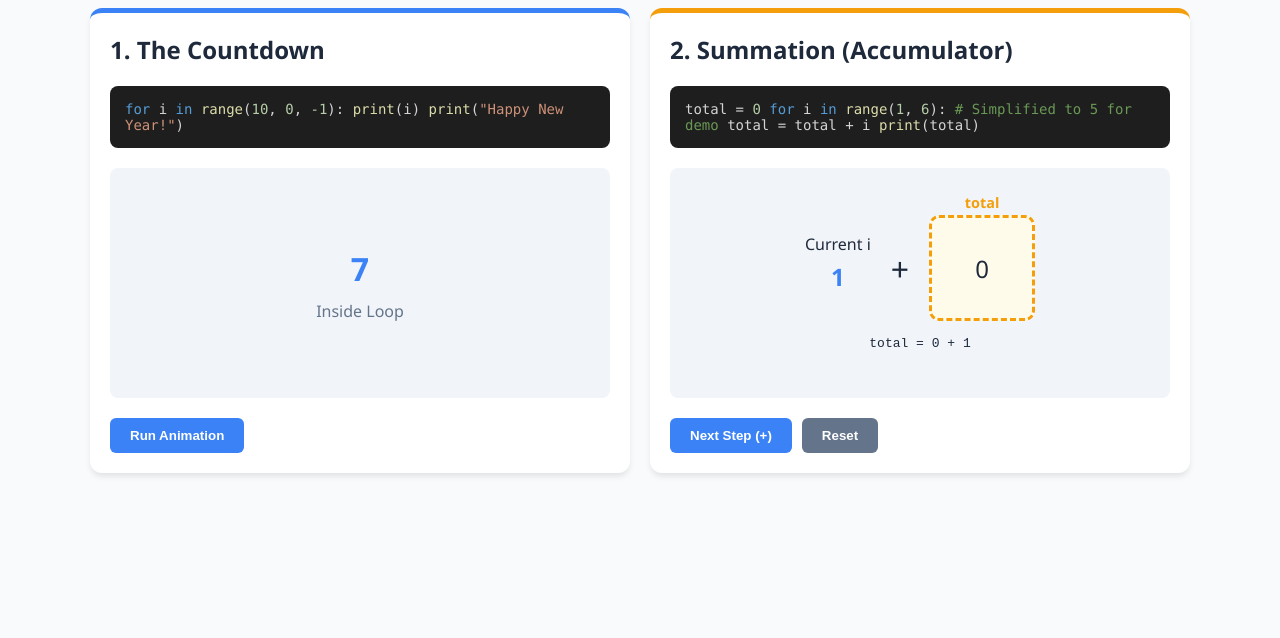
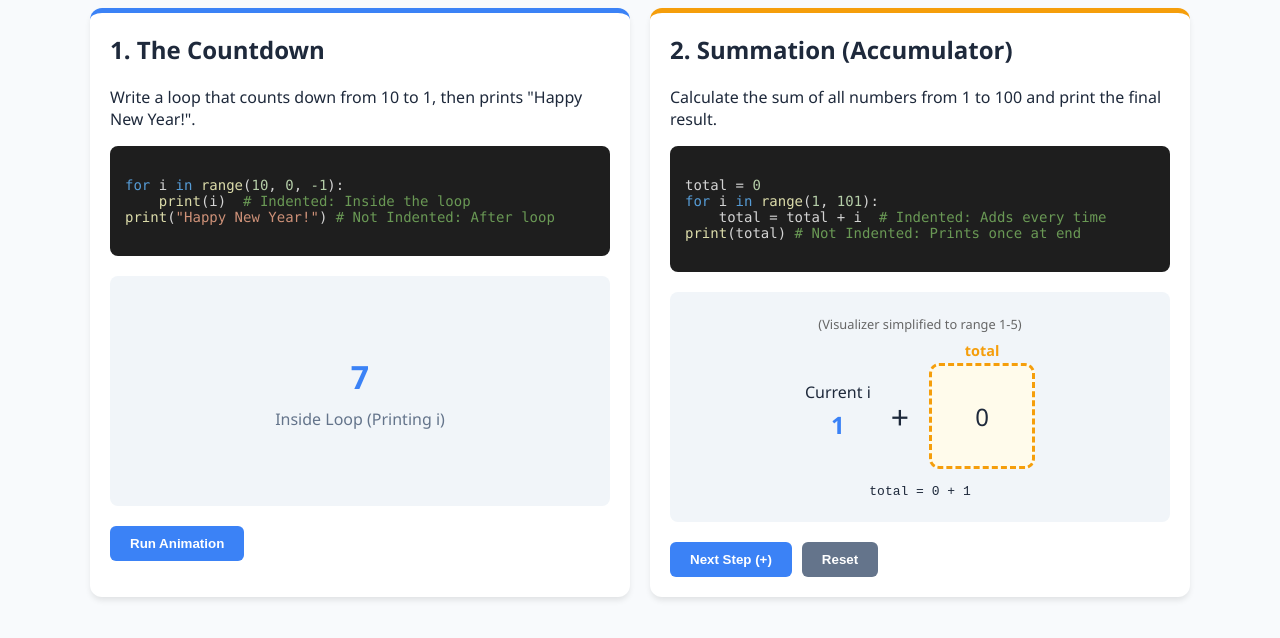
Before and after one commit to wslisam/python-loop-visualizer-pair-programming-practice-solution, a plain HTML site: page index.html in a window 1280 px wide. Both pictures are taken after a click on the button "Run Animation". Shown: the part 106-744 px from the top of the page. Drawn offline with Linux system fonts and the light colour scheme.

Commit message:
Update index.html
Enhance UI

```diff
--- a/index.html
+++ b/index.html
@@ -71,6 +71,7 @@
             overflow-x: auto;
             margin-bottom: 20px;
             position: relative;
+            white-space: pre; /* Preserves indentation */
         }
 
         .comment { color: #6a9955; }
@@ -155,10 +156,12 @@
         <!-- Challenge 1 -->
         <div class="card">
             <h2>1. The Countdown</h2>
+            <p>Write a loop that counts down from 10 to 1, then prints "Happy New Year!".</p>
+
             <div class="code-block">
 <span class="keyword">for</span> i <span class="keyword">in</span> <span class="function">range</span>(<span class="number">10</span>, <span class="number">0</span>, <span class="number">-1</span>):
-    <span class="function">print</span>(i)
-<span class="function">print</span>(<span class="string">"Happy New Year!"</span>)
+    <span class="function">print</span>(i)  <span class="comment"># Indented: Inside the loop</span>
+<span class="function">print</span>(<span class="string">"Happy New Year!"</span>) <span class="comment"># Not Indented: After loop</span>
             </div>
 
             <div class="visualizer">
@@ -173,14 +176,17 @@
         <!-- Challenge 2 -->
         <div class="card accent">
             <h2>2. Summation (Accumulator)</h2>
+            <p>Calculate the sum of all numbers from 1 to 100 and print the final result.</p>
+
             <div class="code-block">
 total = <span class="number">0</span>
-<span class="keyword">for</span> i <span class="keyword">in</span> <span class="function">range</span>(<span class="number">1</span>, <span class="number">6</span>): <span class="comment"># Simplified to 5 for demo</span>
-    total = total + i
-<span class="function">print</span>(total)
+<span class="keyword">for</span> i <span class="keyword">in</span> <span class="function">range</span>(<span class="number">1</span>, <span class="number">101</span>):
+    total = total + i  <span class="comment"># Indented: Adds every time</span>
+<span class="function">print</span>(total) <span class="comment"># Not Indented: Prints once at end</span>
             </div>
 
             <div class="visualizer">
+                <div style="font-size: 0.8rem; margin-bottom: 30px; color: #666;">(Visualizer simplified to range 1-5)</div>
                 <div style="display: flex; gap: 20px; align-items: center;">
                     <div style="text-align: center;">
                         <div style="margin-bottom:5px;">Current i</div>
@@ -209,7 +215,8 @@ total = <span class="number">0</span>
             let count = 10;
 
             display.textContent = count;
-            msg.textContent = "Inside Loop";
+            msg.textContent = "Inside Loop (Printing i)";
+            display.style.color = "#3b82f6"; // Reset color
 
             const interval = setInterval(() => {
                 count--;
@@ -219,7 +226,7 @@ total = <span class="number">0</span>
                     clearInterval(interval);
                     display.textContent = "Happy New Year!";
                     display.style.color = "#10b981"; // Green
-                    msg.textContent = "Loop Finished (Outside)";
+                    msg.textContent = "Loop Finished (Outside Code)";
                 }
             }, 800);
         }
@@ -227,7 +234,7 @@ total = <span class="number">0</span>
         // Summation Logic
         let currentI = 1;
         let currentTotal = 0;
-        const maxI = 5; // Simplified for demo
+        const maxI = 5; // Simplified for demo purposes
 
         function updateSumDisplay() {
             document.getElementById('sum-i').textContent = currentI <= maxI ? currentI : "Done";
@@ -257,7 +264,7 @@ total = <span class="number">0</span>
             if (currentI > maxI) {
                 setTimeout(() => {
                     document.getElementById('sum-i').textContent = "End";
-                    document.getElementById('sum-equation').textContent = "Loop Finished!";
+                    document.getElementById('sum-equation').textContent = "Loop Finished! Printing total.";
                 }, 500);
             } else {
                 // Update "i" display after a short delay for visual clarity
```
